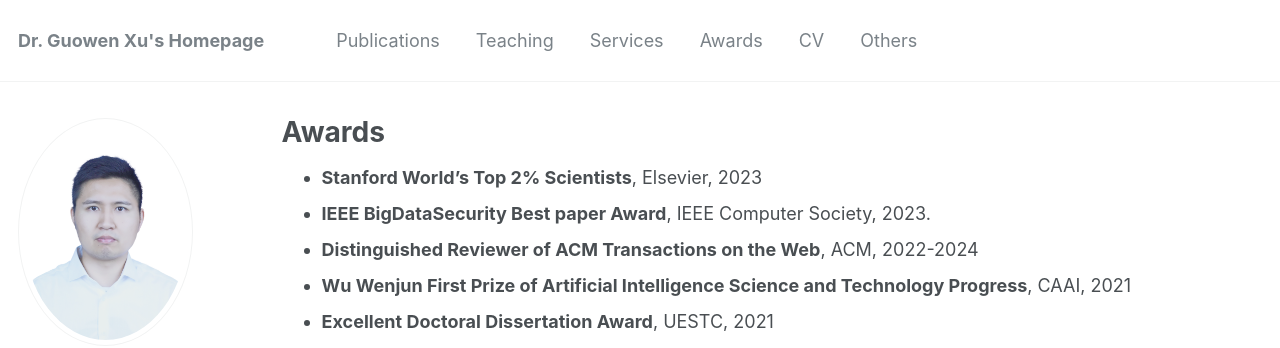
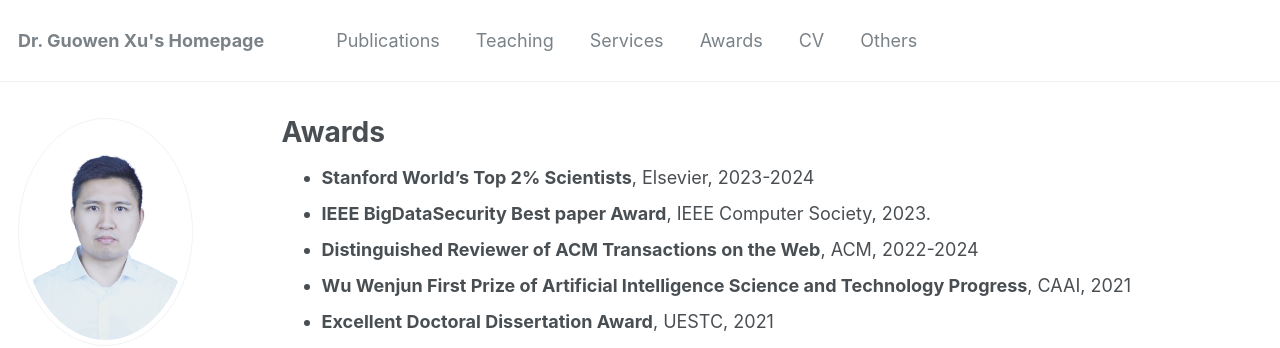
Before and after one commit to Guowen-xu/guowen-xu.github.io, a Jekyll site: the page built from _pages/awards.md, in a window 1280 px wide. Shown: the top 348 px of the page. Built offline with Jekyll 4.4.1, drawn with Linux system fonts in a browser that asks for light colours; some web fonts are replaced.

Commit message:
Update awards.md

```diff
--- a/_pages/awards.md
+++ b/_pages/awards.md
@@ -5,7 +5,7 @@ permalink: /awards/
 author_profile: true
 ---
 
-* **Stanford World's Top 2% Scientists**, Elsevier, 2023
+* **Stanford World's Top 2% Scientists**, Elsevier, 2023-2024
 * **IEEE BigDataSecurity Best paper Award**, IEEE Computer Society, 2023.
 * **Distinguished Reviewer of ACM Transactions on the Web**, ACM, 2022-2024
 * **Wu Wenjun First Prize of Artificial Intelligence Science and Technology Progress**, CAAI, 2021
```
